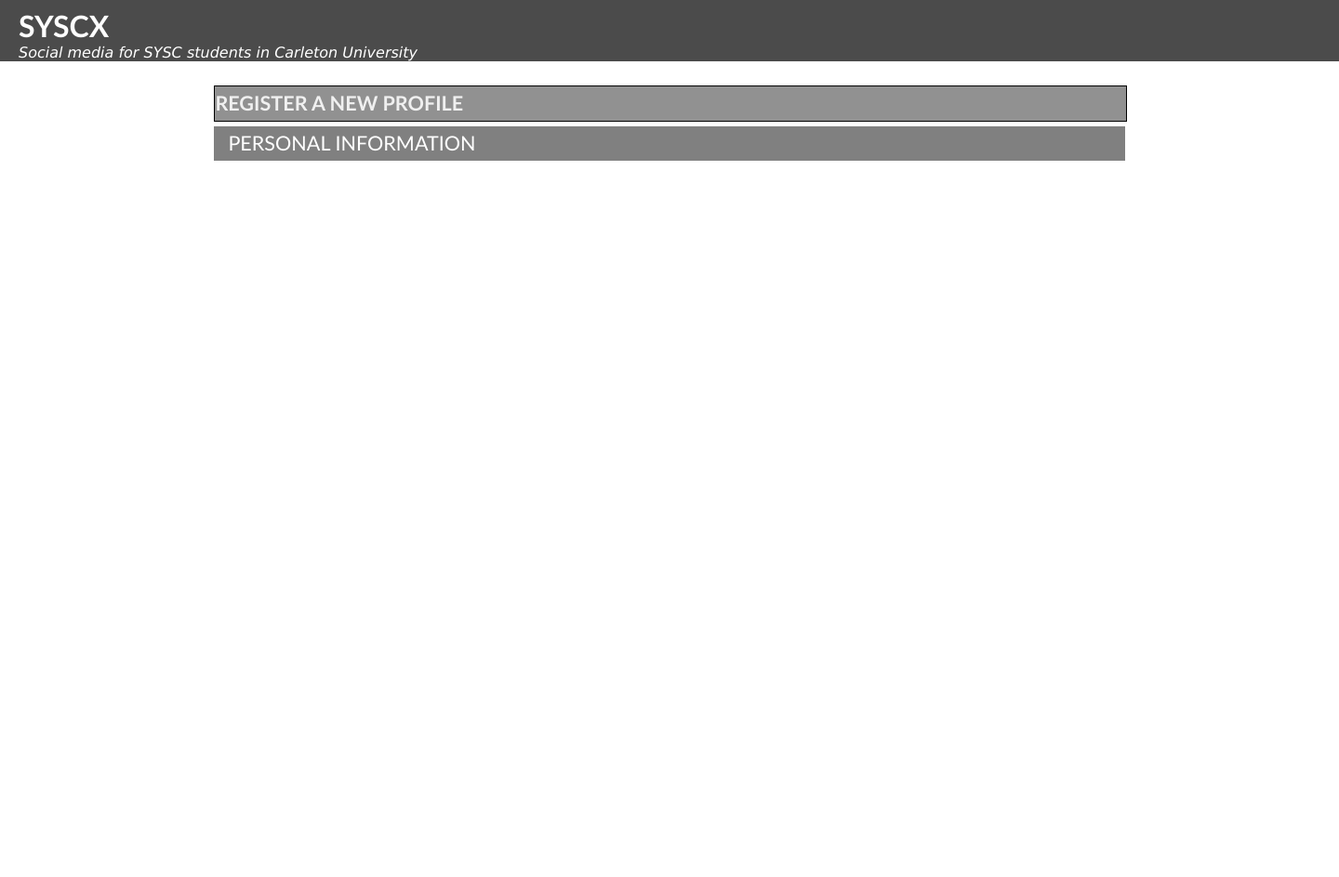
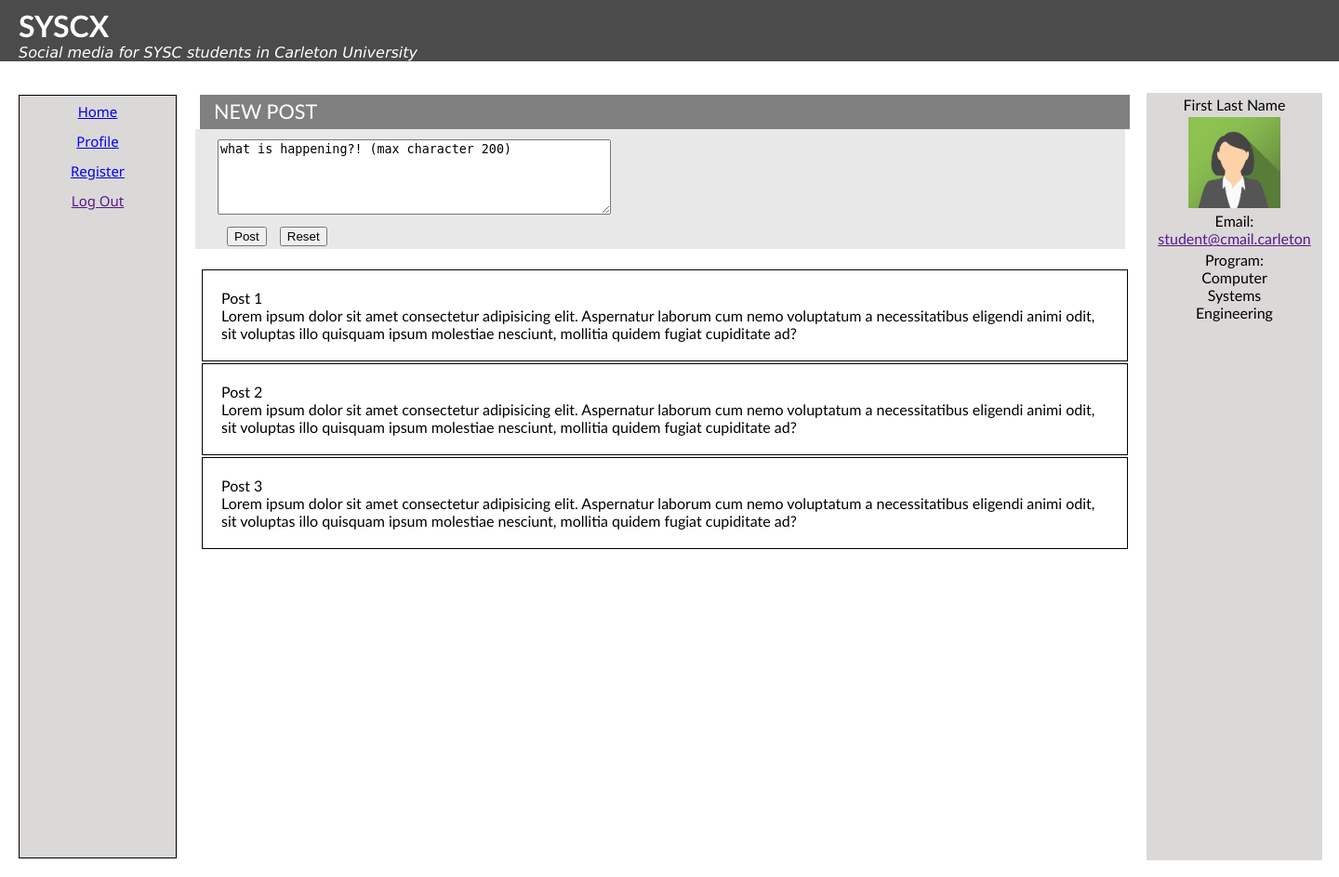
Before and after one commit to i-am-leslie/X_For_SYSC_Students, a PHP site: page / in a window 1440 px wide. Shown: the whole page at 93% size. Before the commit the page ends 173 px from the top, so only its background shows below. Run offline with PHP 8.4, Linux system fonts and the light colour scheme.

Commit message:
Made some refractoring to improve code

```diff
--- a/A01 - start code - Fixed/assets/css/register.css
+++ b/A01 - start code - Fixed/assets/css/main.css
@@ -1,13 +1,10 @@
 .content{
-
     display: flex;
-
 }
 
 nav tr{
     font-size: 15px;
     height: 30px;
-
 }
 nav table{
     border: solid 1pt black;
@@ -19,7 +16,7 @@
     margin: 20px;
     height: auto;
     background-color: rgb(219, 216, 216);
-    width: 150px;
+    width: 170px;
 }
 .nav2{
     width: 200px;
@@ -74,11 +71,36 @@
     display: flex;
 
 }
-.avatar img{
+.avatar label{
     display: block;
     border-radius: 50%;
     width: 10%;
 }
+.avatar label {
+    display: inline-block; /* This makes the label behave like a block but fit inline */
+    margin-right: 10px; /* Adds some space between the radio-image pairs */
+}
+
+.avatar input[type="radio"] {
+    vertical-align: middle; /* Aligns the radio buttons vertically with the images */
+    margin-right: 5px; /* Adds some space between the radio button and the image */
+}
+
+.avatar img {
+    vertical-align: middle; /* Aligns the images vertically with the radio buttons */
+    /* You might want to add width and height properties to make the images look consistent */
+    width: 50px; /* Example width */
+    height: auto; /* To keep the aspect ratio */
+}
 button{
     margin-top: 10px;
 }
+.post td{
+    border: 1px solid black;
+    width: auto;
+    padding:20px;
+}
+.text table{
+    width: 1000px;
+    background-color: #e8e8e8;
+}
--- a/A01 - start code - Fixed/index.html
+++ b/A01 - start code - Fixed/index.html
@@ -3,9 +3,10 @@
 
 <head>
    <meta charset="utf-8">
-   <title>Register on SYSCX</title>
+   <title>SYSC - Main</title>
    <link rel="stylesheet" href="assets/css/reset.css">
    <link rel="stylesheet" href="assets/css/style.css">
+   <link rel="stylesheet" href="assets/css/main.css">
 </head>
 
 <body>
@@ -14,22 +15,86 @@
       <p>Social media for SYSC students in Carleton University</p>
    </header>
    <div>
+   <div class="content">
    <nav>
+      <div class="nav">
+         <table>
+            <tbody>
+                <tr>
+                    <td><a href="index.html">Home</a></td>
+                </tr>
+                <tr>
+                    <td><a href="profile.html">Profile</a></td>
+                </tr>
+                <tr>
+                    <td><a href="register.html">Register</a></td>
+                </tr>
+                <tr>
+                    <td><a href="">Log Out</a></td>
+                </tr>
+            </tbody>
+        </table>
+      </div>
+   </nav>
    </nav>
    <main>
       <section>
-         <h2>Register a new profile</h2>
          <form>
             <fieldset>
                <legend>
-                  <span>Personal information</span>
+                  <span>NEW POST</span>
                </legend>
-
             </fieldset>
          </form>
       </section>
+      <form class="text" action="https://ramisabouni.com/sysc4504/process_index.php" method="post">
+         <table>
+            <tbody>
+               <tr>
+                  <td><p><textarea name="new_post" id="" cols="50" rows="5">what is happening?! (max character 200)</textarea> <br>
+                     <button type="submit">Post</button> <button type="reset">Reset</button></p></td>
+               </tr>
+
+
+            </tbody>
+
+         </table>
+      </form>
+
+      <!-- This is the section for the post created -->
+      <section class="post">
+         <table>
+            <tbody>
+               <tr>
+                  <td><p>Post 1  <br>
+                      Lorem ipsum dolor sit amet consectetur adipisicing elit. Aspernatur laborum cum nemo voluptatum a necessitatibus eligendi animi odit, sit voluptas illo quisquam ipsum molestiae nesciunt, mollitia quidem fugiat cupiditate ad?</p></td>
+               </tr>
+               <tr>
+                  <td><p>Post 2  <br>
+                      Lorem ipsum dolor sit amet consectetur adipisicing elit. Aspernatur laborum cum nemo voluptatum a necessitatibus eligendi animi odit, sit voluptas illo quisquam ipsum molestiae nesciunt, mollitia quidem fugiat cupiditate ad?</p></td>
+               </tr>
+               <tr>
+                  <td><p>Post 3  <br>
+                      Lorem ipsum dolor sit amet consectetur adipisicing elit. Aspernatur laborum cum nemo voluptatum a necessitatibus eligendi animi odit, sit voluptas illo quisquam ipsum molestiae nesciunt, mollitia quidem fugiat cupiditate ad?</p></td>
+               </tr>
+            </tbody>
+         </table>
+      </section>
+
    </main>
+   <!-- This is the div section for the second nav beside the page -->
+   <div class="nav2">
+      <table>
+         <tbody>
+            <tr><td><p>First Last Name</p></td></tr>
+            <tr><td><p><img src="images/img_avatar2.png" alt="profile image"></p> </td></tr>
+            <tr><td><p>Email: <a href="">student@cmail.carleton</a></p></td></tr>
+            <tr><td><p>Program: <br> Computer <br> Systems <br> Engineering  </p></td></tr>
+         </tbody>
+      </table>
    </div>
+   </div>
+</div>
 </body>
 
 </html>
```
Also changed, not shown: A01 - start code - Fixed/profile.html (+27 -10 lines), A01 - start code - Fixed/register.html (+5 -2 lines).
